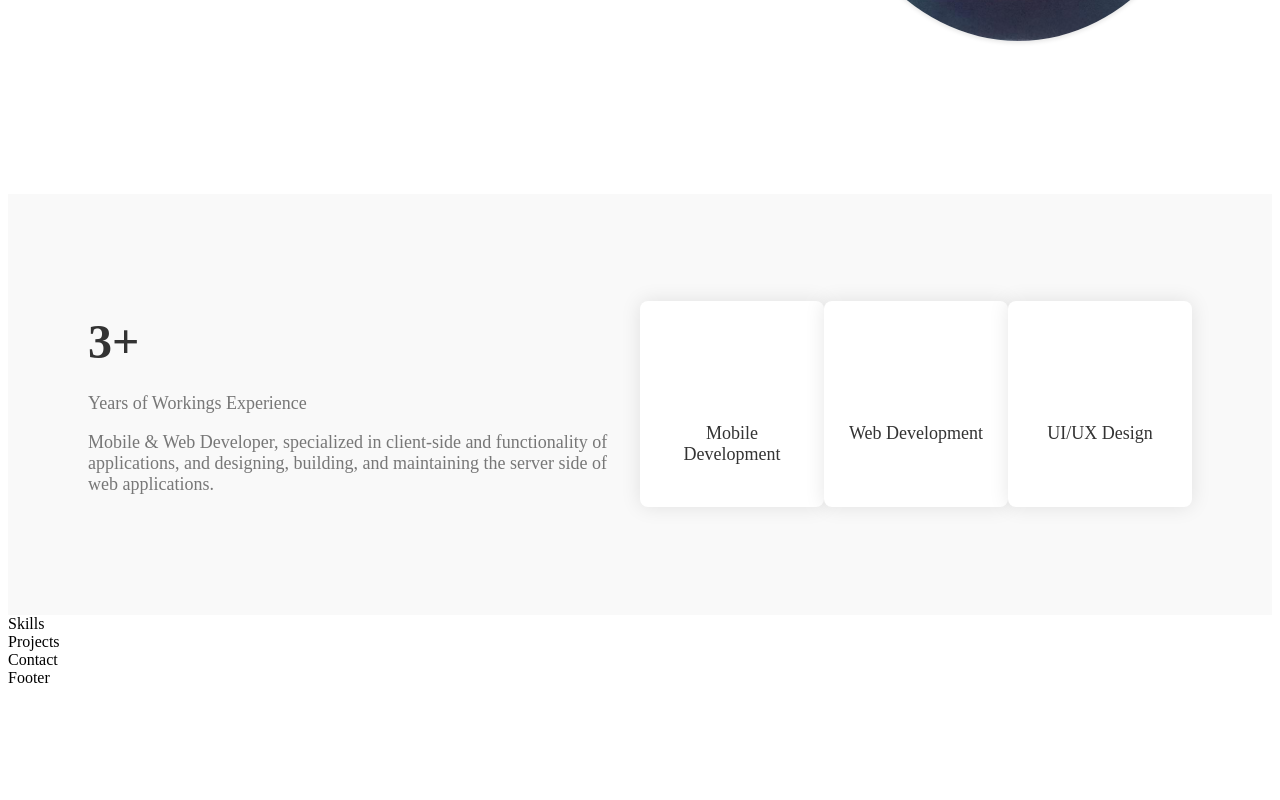
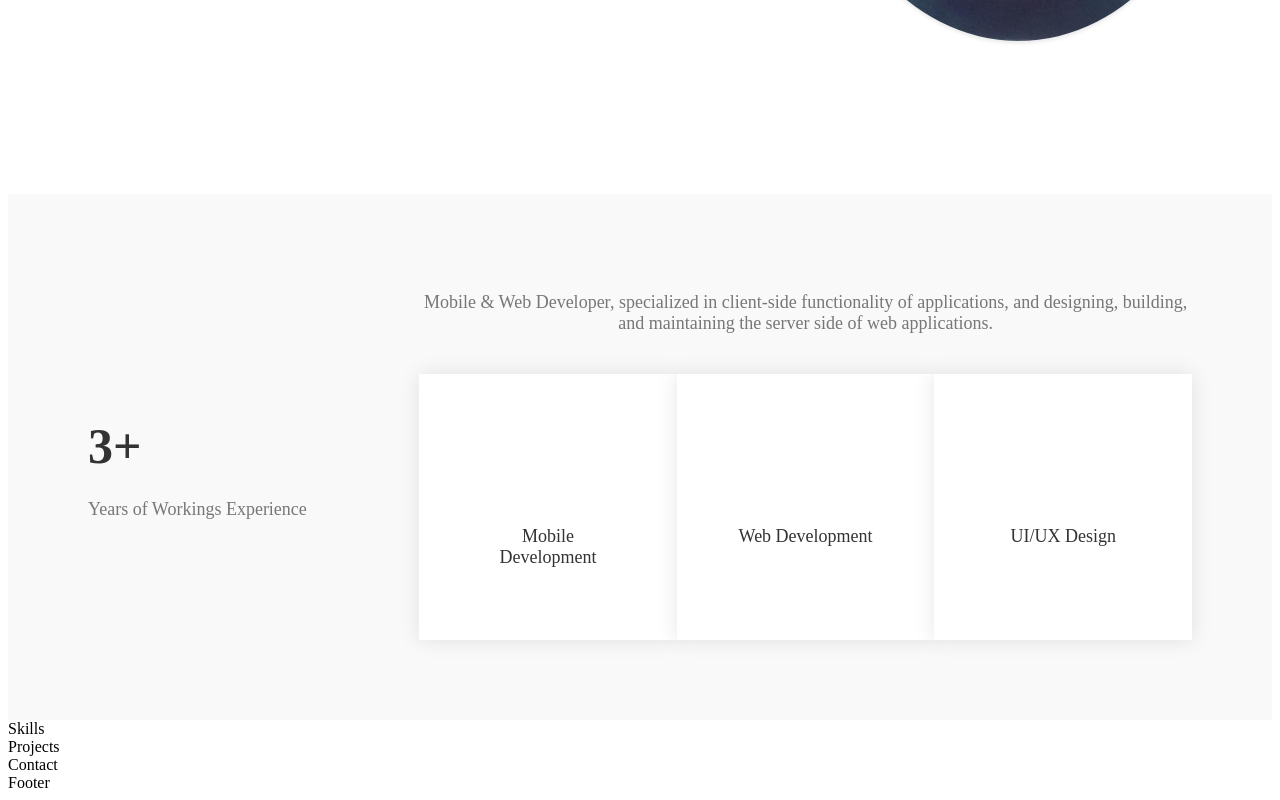
Before and after one commit to ericatsu/portfolio, a React (Create React App) app: page / in a window 1280 px wide. Shown: the part 614-1414 px from the top of the page. Before the commit the page ends 1309 px from the top, so only its background shows below. Built offline with nearby package versions, Linux system fonts and the light colour scheme; some icons are missing; a web font is replaced by a local one.

Commit message:
✨ About section

```diff
--- a/src/Components/About.jsx
+++ b/src/Components/About.jsx
@@ -8,6 +8,7 @@ import {
   Description,
   NumberWrapper,
   Subtitle,
+  CardsContainer,
   Card,
   CardIcon,
   CardText,
@@ -19,13 +20,17 @@ const About = () => {
   return (
     <AboutSection>
       <LeftContainer>
+        <NumberWrapper>
         <Title>3+</Title>
+        </NumberWrapper>
         <Subtitle>Years of Workings Experience</Subtitle>
-        <Description>
-          Mobile & Web Developer, specialized in client-side and functionality of applications, and designing, building, and maintaining the server side of web applications.
-        </Description>
+
       </LeftContainer>
       <RightContainer>
+        <Description>
+          Mobile & Web Developer, specialized in client-side functionality of applications, and designing, building, and maintaining the server side of web applications.
+        </Description>
+        <CardsContainer>
           <Card>
             <CardIcon>
               <FiSmartphone />
@@ -53,6 +58,7 @@ const About = () => {
               Discover More <ArrowIcon>&rarr;</ArrowIcon>
             </DiscoverMore>
           </Card>
+        </CardsContainer>
       </RightContainer>
     </AboutSection>
   );
--- a/src/elements/AboutElements.jsx
+++ b/src/elements/AboutElements.jsx
@@ -1,5 +1,4 @@
 import styled from 'styled-components';
-
 
 export const AboutSection = styled.section`
   padding: 80px;
@@ -15,7 +14,8 @@ export const AboutSection = styled.section`
 `;
 
 export const LeftContainer = styled.div`
-  flex-basis: 50%;
+  flex-basis: 30%;
+  justify-content: start;
 
   @media (max-width: 768px) {
     flex-basis: 100%;
@@ -24,7 +24,7 @@ export const LeftContainer = styled.div`
 `;
 
 export const Title = styled.h2`
-  font-size: 48px;
+  font-size: 50px;
   font-weight: bold;
   color: #333333;
   margin-bottom: 24px;
@@ -34,6 +34,11 @@ export const Description = styled.p`
   font-size: 18px;
   color: #777777;
   margin-bottom: 40px;
+  text-align: center;
+
+  @media (max-width: 768px) {
+    margin-bottom: 20px;
+  }
 `;
 
 export const NumberWrapper = styled.div`
@@ -46,15 +51,22 @@ export const NumberWrapper = styled.div`
 export const Subtitle = styled.p`
   font-size: 18px;
   color: #777777;
+  text-align: start;
 `;
 
 export const RightContainer = styled.div`
-  flex-basis: 50%;
+  flex-basis: 70%;
+
+  @media (max-width: 768px) {
+    flex-basis: 100%;
+  }
+`;
+
+export const CardsContainer = styled.div`
   display: flex;
   justify-content: space-between;
 
   @media (max-width: 768px) {
-    flex-basis: 100%;
     flex-wrap: wrap;
   }
 `;
@@ -62,9 +74,8 @@ export const RightContainer = styled.div`
 export const Card = styled.div`
   width: calc(33.33% - 40px);
   background-color: #ffffff;
-  padding: 24px;
+  padding: 54px;
   text-align: center;
-  border-radius: 8px;
   box-shadow: 0px 0px 20px rgba(0, 0, 0, 0.1);
   cursor: pointer;
   transition: background-color 0.3s, color 0.3s;
```
Lines whose indentation alone changed are shown as unchanged.
